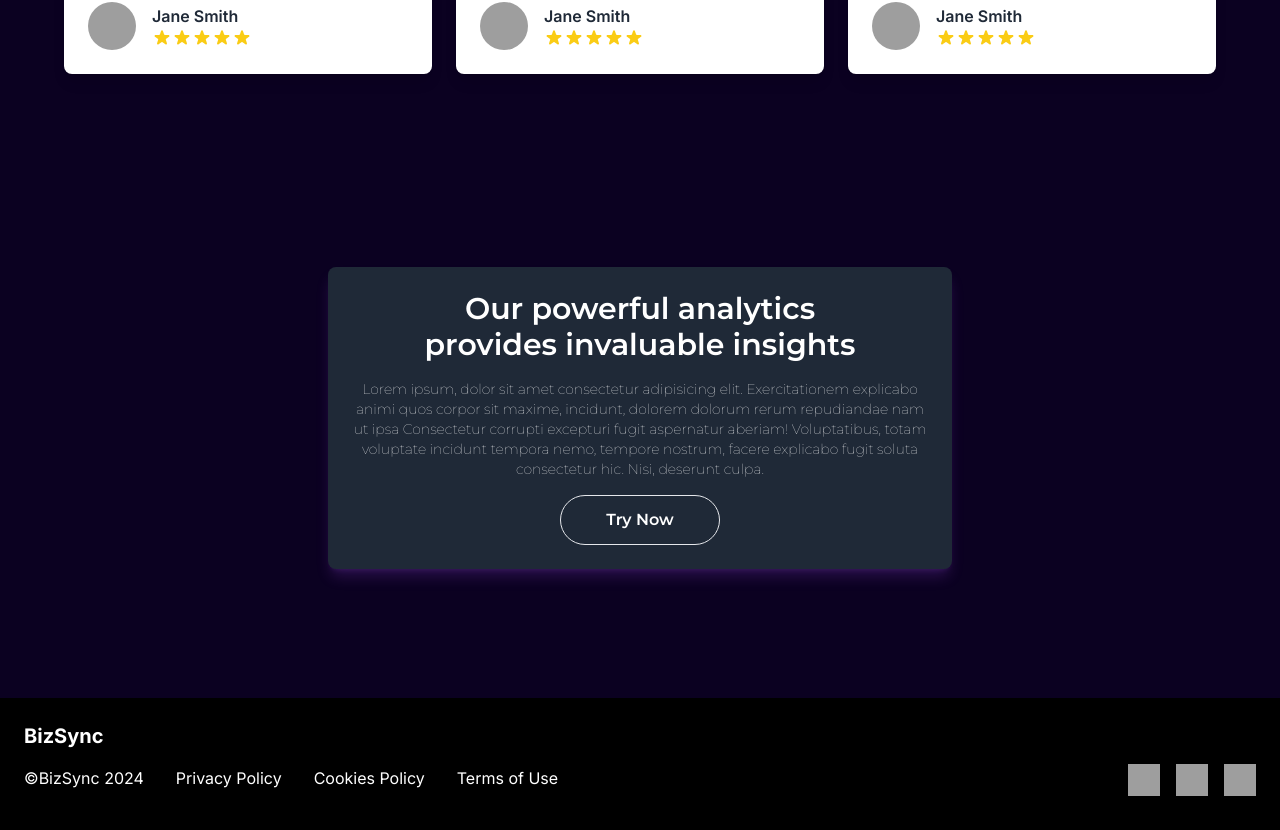
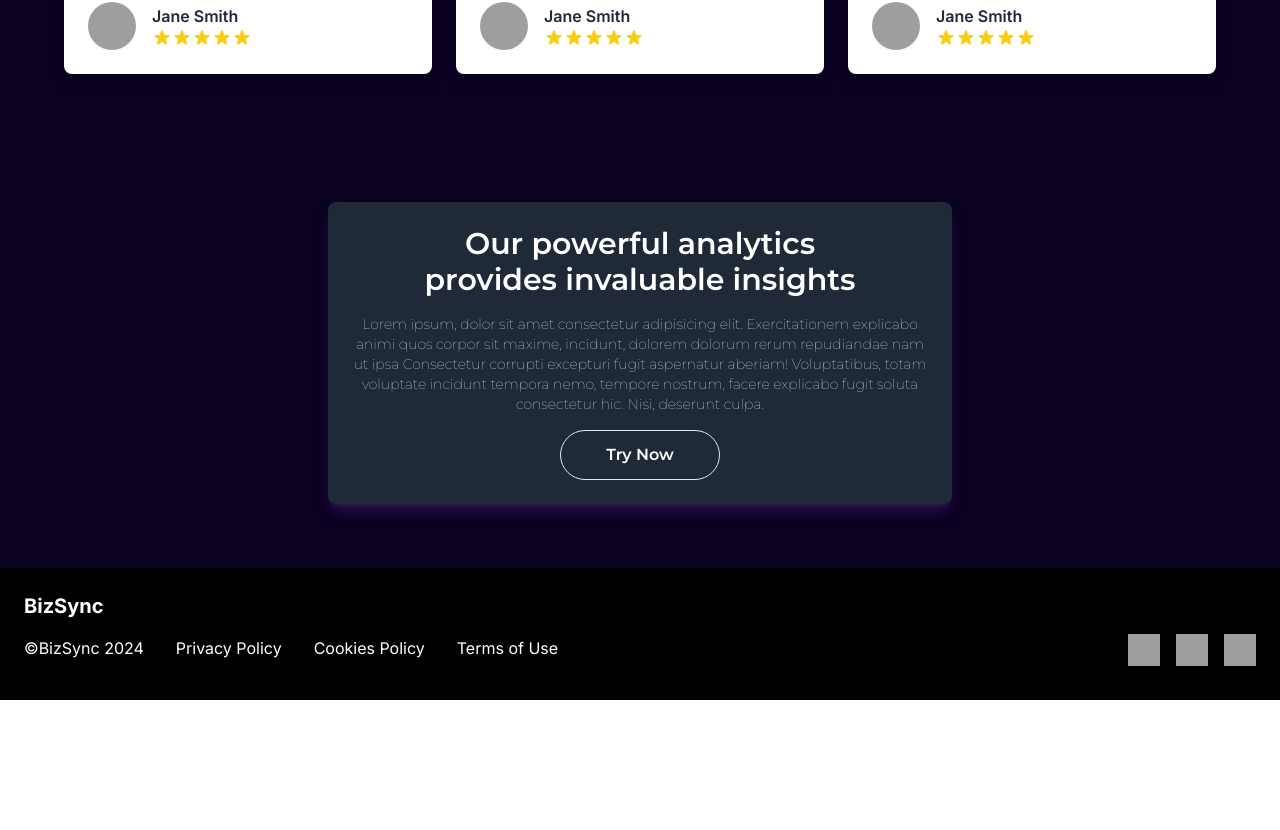
Before and after one commit to upes-open/OSoC-24-BizSync, a React (Create React App) app in the folder bizsync-application/: page / in a window 1280 px wide. Shown: the part 3010-3840 px from the top of the page. After the commit the page ends 3710 px from the top, so only its background shows below. Built offline with nearby package versions, Linux system fonts and the light colour scheme; grey boxes are pictures that could not be loaded.

Commit message:
Dashboard UI

```diff
--- a/bizsync-application/src/components/MoreInfo.jsx
+++ b/bizsync-application/src/components/MoreInfo.jsx
@@ -2,7 +2,7 @@ import React from "react";
 
 const MoreInfo = () => {
   return (
-    <div className="bg-[#0B0121] text-white py-16 px-4 flex items-center justify-center font-[Montserrat] min-h-[70vh]">
+    <div className="bg-[#0B0121] text-white py-16 px-4 flex items-center justify-center font-[Montserrat] min-h-[50vh]">
       <div className="bg-gray-800 rounded-lg p-6 flex flex-col shadow-lg shadow-purple-500/20 md:w-1/2 gap-4 items-center">
         <p className="text-3xl font-semibold text-center">
           Our powerful analytics <br /> provides invaluable insights
```
Also changed, not shown: 9 other files (tests, documents, lock files or other folders).
